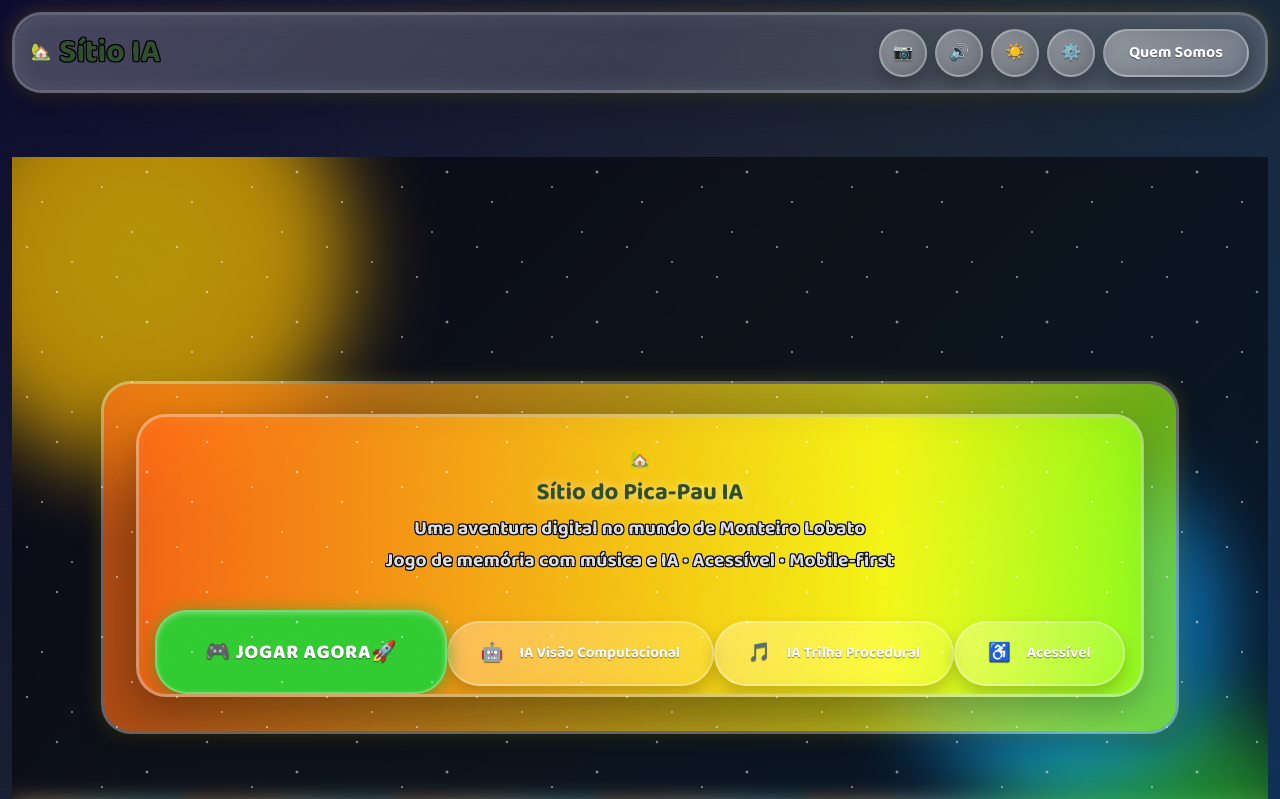
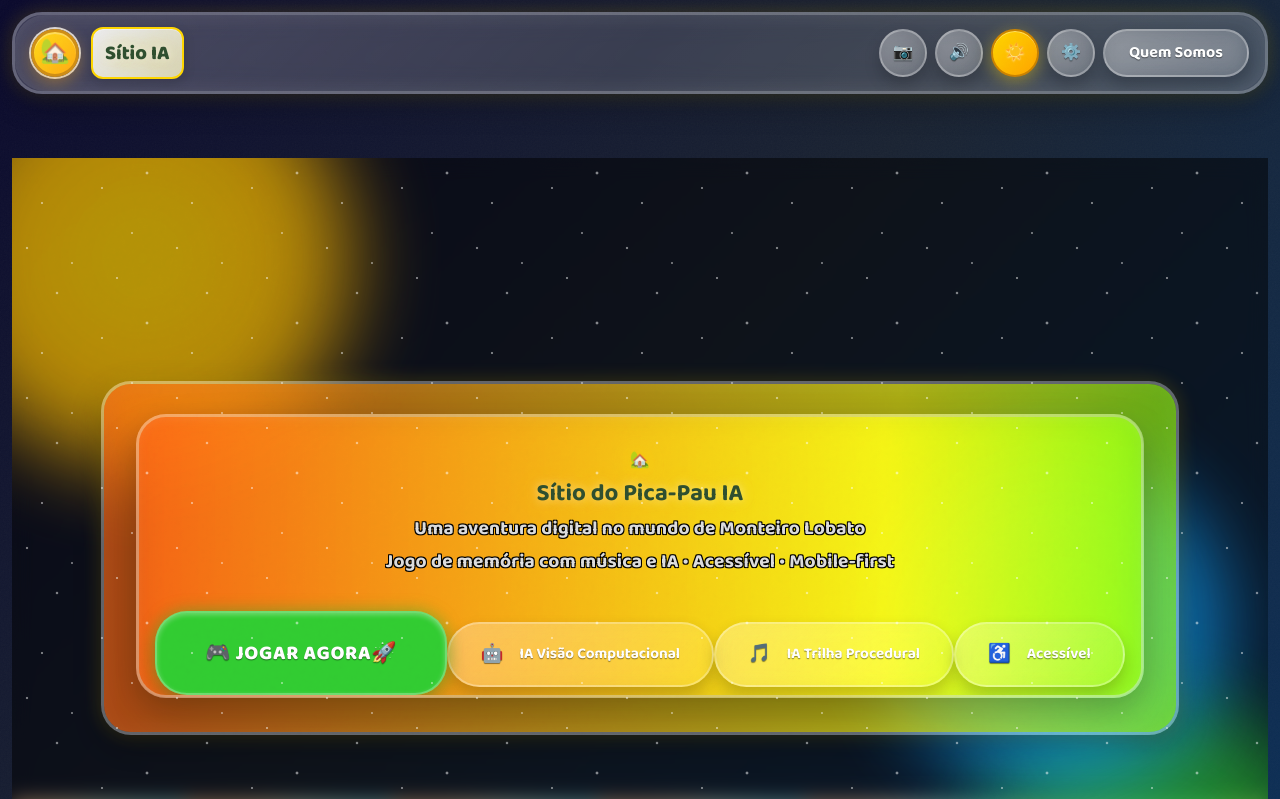
Before and after one commit to TauanRibeiro/sitio-do-pica-pau-ia, a React (Vite) app: page / in a window 1280 px wide. Shown: the top 799 px of the page. Built offline with nearby package versions, Linux system fonts and the light colour scheme; a web font is replaced by a local one.

Commit message:
fix: melhorar contrastes do botão tema (sol/lua) e adicionar bordas ao botão início

```diff
--- a/src/App.jsx
+++ b/src/App.jsx
@@ -220,13 +220,13 @@
           <div className="brand">
             <motion.div
               whileHover={{ rotate: -5, scale: 1.1 }}
-              className="h-10 w-10 sm:h-12 sm:w-12 rounded-full bg-gradient-to-br from-[var(--sitio-yellow)] to-[var(--sitio-orange)] grid place-items-center text-2xl shadow-lg cursor-pointer"
+              className="home-icon-btn"
               onClick={() => setView('home')}
               title="Ir para página inicial"
             >
               🏡
             </motion.div>
-            <h1 className="text-lg sm:text-xl font-black text-with-bg show-desktop">Sítio IA</h1>
+            <h1 className="brand-title show-desktop">Sítio IA</h1>
           </div>
           <div className="header-actions">
             <button
--- a/src/index.css
+++ b/src/index.css
@@ -364,8 +364,53 @@
   border-bottom: 1px solid var(--border);
   box-shadow: var(--shadow);
 }
-.site-header .brand { display: flex; align-items: center; gap: .5rem; }
+.site-header .brand { display: flex; align-items: center; gap: .75rem; }
 .site-header .header-actions { display: flex; align-items: center; gap: .5rem; }
+
+/* Home icon button with borders */
+.home-icon-btn {
+  width: 48px;
+  height: 48px;
+  border-radius: 50%;
+  background: linear-gradient(135deg, var(--sitio-yellow) 0%, var(--sitio-orange) 100%);
+  display: grid;
+  place-items: center;
+  font-size: 1.5rem;
+  cursor: pointer;
+  border: 3px solid #CC8400;
+  box-shadow: 0 6px 16px rgba(255,165,0,0.4),
+              inset 0 2px 0 rgba(255,255,255,0.3),
+              0 0 0 2px rgba(255,255,255,0.8);
+  transition: all 0.3s ease;
+}
+
+.home-icon-btn:hover {
+  box-shadow: 0 8px 20px rgba(255,165,0,0.6),
+              inset 0 2px 0 rgba(255,255,255,0.4),
+              0 0 0 3px rgba(255,255,255,0.9);
+  border-color: #B8860B;
+}
+
+/* Brand title with borders */
+.brand-title {
+  font-size: 1.25rem;
+  font-weight: 900;
+  color: var(--fg);
+  text-shadow:
+    -1px -1px 0 #FFF,
+    1px -1px 0 #FFF,
+    -1px 1px 0 #FFF,
+    1px 1px 0 #FFF,
+    0 0 4px rgba(0,0,0,0.5);
+  padding: 0.5rem 0.75rem;
+  border: 2px solid var(--accent);
+  border-radius: 12px;
+  background: linear-gradient(135deg,
+    rgba(255,255,255,0.9) 0%,
+    rgba(255,250,205,0.8) 100%);
+  box-shadow: 0 4px 12px rgba(0,0,0,0.15),
+              inset 0 1px 0 rgba(255,255,255,0.4);
+}
 
 /* Spacer used below fixed header to avoid overlap */
 .header-spacer { height: 64px; }
@@ -398,9 +443,26 @@
 .btn-music.off { background: linear-gradient(135deg, rgba(255,215,0,.9), rgba(255,165,0,.7)); color: #5b3200; }
 .btn-music.on { background: linear-gradient(135deg, rgba(50,205,50,.95), rgba(50,205,50,.7)); color: #082b08; }
 .btn-settings { background: linear-gradient(135deg, rgba(255,69,0,.9), rgba(255,165,0,.7)); color: #3a0b00; }
-.btn-theme { background: linear-gradient(135deg, rgba(255,255,255,.9), rgba(255,255,255,.65)); color: var(--fg); }
-.btn-theme.day { background: linear-gradient(135deg, rgba(255,215,0,.95), rgba(255,255,255,.7)); color: #5b3200; }
-.btn-theme.night { background: linear-gradient(135deg, rgba(0,0,0,.6), rgba(26,35,50,.85)); color: #FFD700; text-shadow: 0 1px 2px rgba(0,0,0,.8); }
+.btn-theme {
+  background: linear-gradient(135deg, rgba(255,255,255,.9), rgba(255,255,255,.65));
+  color: var(--fg);
+  border: 2px solid rgba(0,0,0,0.2) !important;
+  box-shadow: 0 4px 12px rgba(0,0,0,0.25), inset 0 1px 0 rgba(255,255,255,0.3) !important;
+}
+.btn-theme.day {
+  background: linear-gradient(135deg, #FFD700 0%, #FFA500 100%) !important;
+  color: #2F4F2F !important;
+  border: 2px solid #CC8400 !important;
+  box-shadow: 0 4px 16px rgba(255,215,0,0.4), inset 0 1px 0 rgba(255,255,255,0.4) !important;
+  text-shadow: 0 1px 2px rgba(255,255,255,0.8) !important;
+}
+.btn-theme.night {
+  background: linear-gradient(135deg, #1a2332 0%, #0B1426 100%) !important;
+  color: #FFD700 !important;
+  border: 2px solid #FFD700 !important;
+  box-shadow: 0 4px 16px rgba(0,0,0,0.6), 0 0 8px rgba(255,215,0,0.3), inset 0 1px 0 rgba(255,215,0,0.2) !important;
+  text-shadow: 0 1px 3px rgba(0,0,0,0.9), 0 0 6px rgba(255,215,0,0.5) !important;
+}
 .about-btn { font-weight: 800; }
 
 /* Footer alignment */
```
